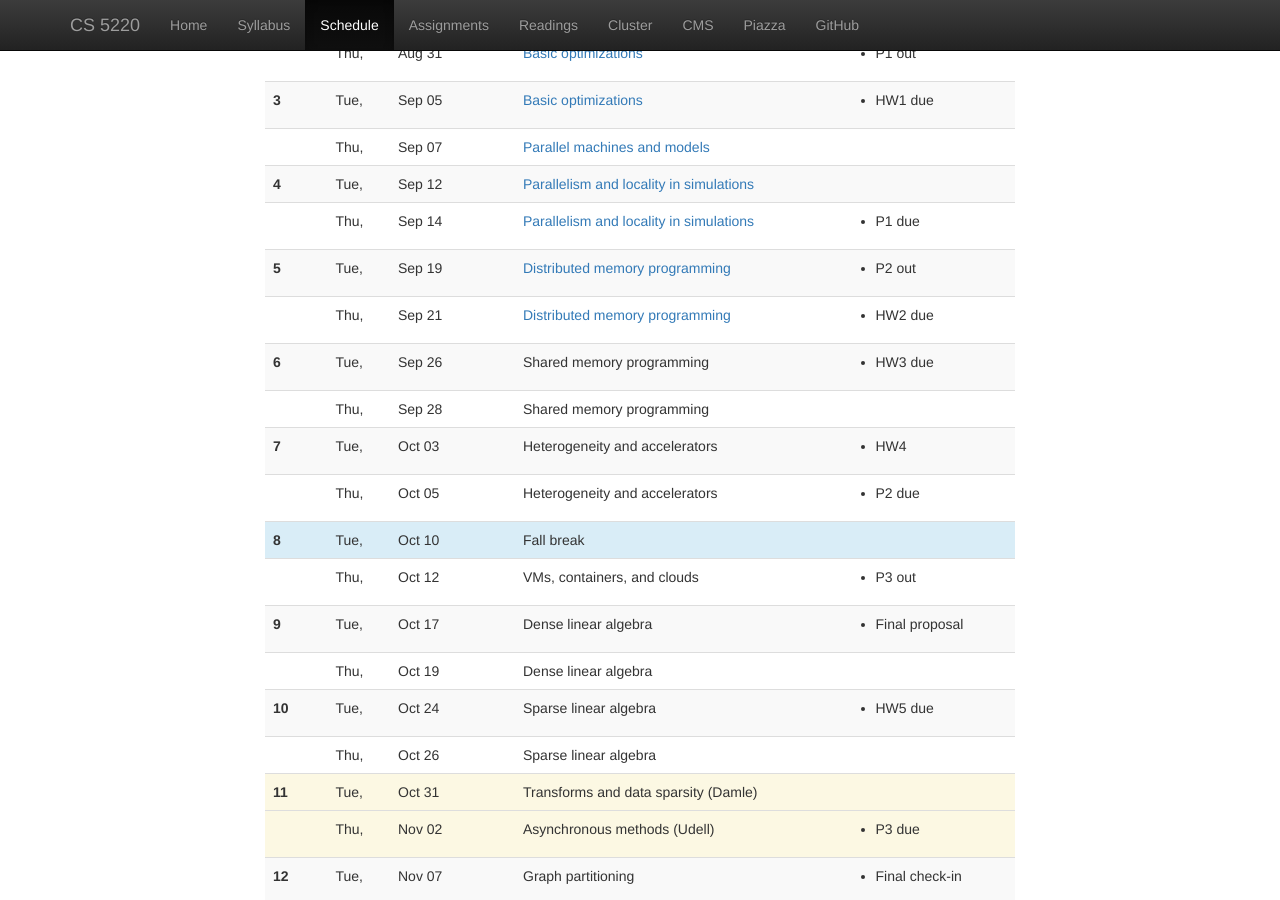
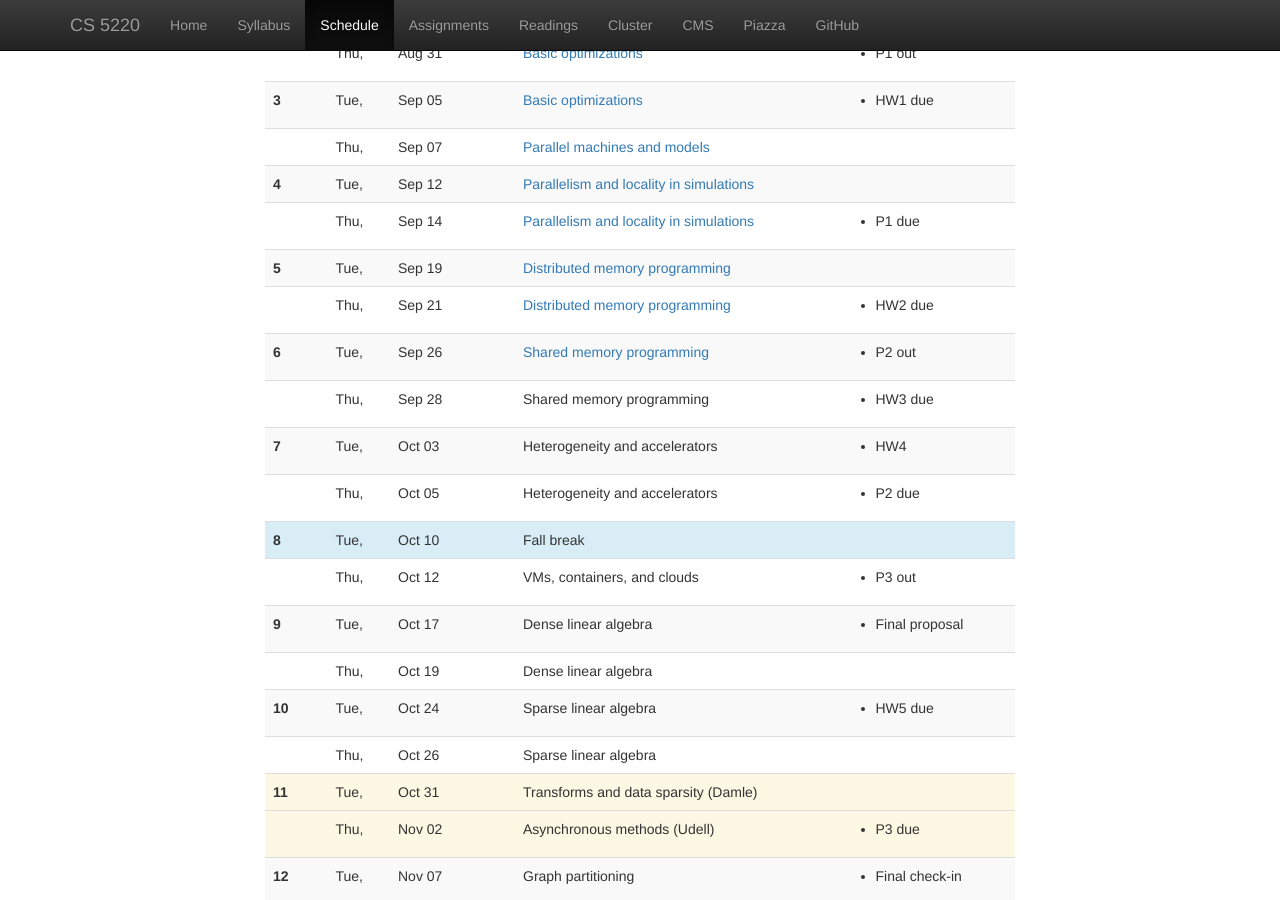
Before and after one commit to cornell-cs5220-f17/cs5220-f17, a Jekyll site: the page built from web/schedule.html, in a window 1280 px wide and 900 px high, scrolled down 344 px. Built offline with Jekyll 4.4.1, drawn with Linux system fonts in a browser that asks for light colours; nearby versions of some CDN libraries; part of the change alters nothing that is shown.

```diff
--- a/web/_data/lectures.yml
+++ b/web/_data/lectures.yml
@@ -57,7 +57,6 @@
 -
   date: 2017-09-19
   info: Distributed memory programming
-  hw: P2 out
   slides: 2017-09-19-slides.pdf
 -
   date: 2017-09-21
@@ -71,10 +70,12 @@
 -
   date: 2017-09-26
   info: Shared memory programming
-  hw: HW3 due
+  hw: P2 out
+  slides: 2017-09-26-slides.pdf
 -
   date: 2017-09-28
   info: Shared memory programming
+  hw: HW3 due
 #
 # ==================
 # Week 7
```
Also changed, not shown: 2 other files.
